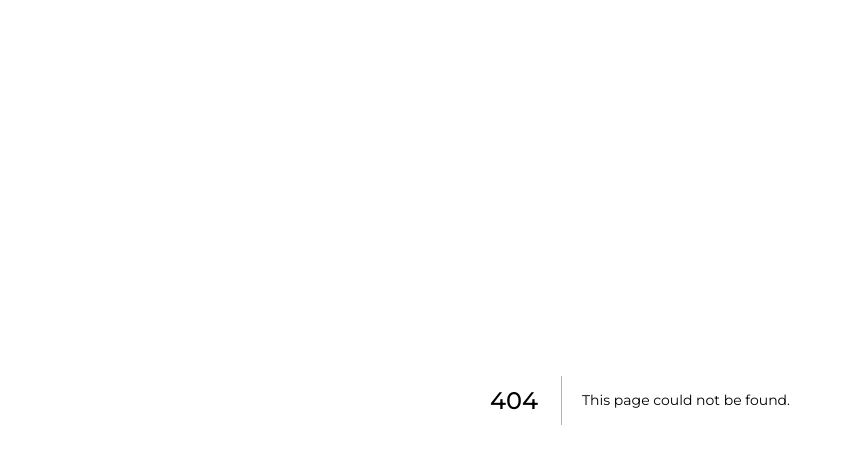
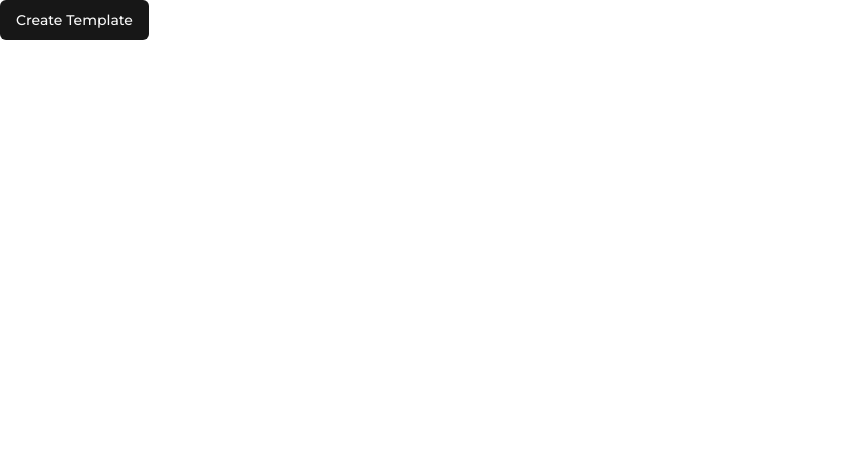
Before and after one commit to CSI-MIT-WPU/AutoReportsAI, a Next.js app: page /templates in a window 1280 px wide. Before the commit this address had no page. Shown: the top 464 px of the page, without its empty margins (0-849 px from the left). Built offline with nearby package versions, Linux system fonts and the light colour scheme.

Commit message:
Added a templates page and updated create-template route

```diff
--- a/src/app/dashboard/_components/navbar.tsx
+++ b/src/app/dashboard/_components/navbar.tsx
@@ -28,7 +28,7 @@
           Reports
         </Link>
         <Link
-          href="/create-template"
+          href="/templates"
           className="text-muted-foreground hover:text-foreground"
         >
           Templates
@@ -63,7 +63,7 @@
               Reports
             </Link>
             <Link
-              href="/create-template"
+              href="/templates"
               className="text-muted-foreground hover:text-foreground"
             >
               Templates
--- /dev/null
+++ b/src/app/templates/page.tsx
@@ -0,0 +1,15 @@
+import { Button } from '@/components/ui/button'
+import Link from 'next/link'
+import React from 'react'
+
+export default function Templates() {
+  return (
+    <div>
+        <Button>
+            <Link href="/templates/create-template">
+            Create Template
+            </Link>
+        </Button>
+    </div>
+  )
+}
```
